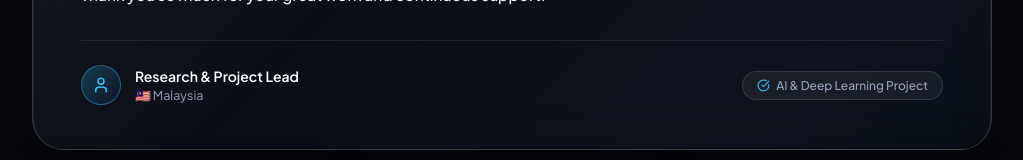
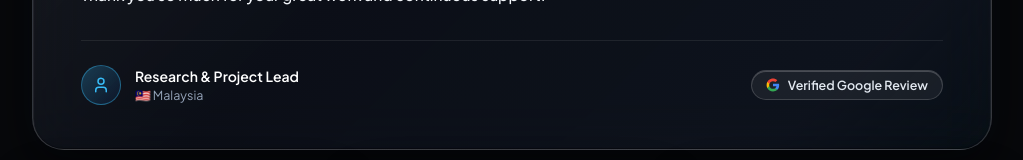
Before and after one commit to tahirazeem145/project-X, a React (Vite) app: page / in a window 1280 px wide. Shown: the part 5719-5879 px from the top of the page, without its empty margins (128-1151 px from the left). Built offline with nearby package versions, Linux system fonts and the light colour scheme.

Commit message:
feat: add TestimonialsSection component with featured card and mini-testimonial grid layouts

```diff
--- a/src/components/TestimonialsSection.css
+++ b/src/components/TestimonialsSection.css
@@ -234,6 +234,16 @@
   border-radius: 9999px;
 }
 
+.testimonial-project-pill.google-verified-pill {
+  gap: 8px;
+  background: rgba(255, 255, 255, 0.06);
+  border: 1px solid rgba(255, 255, 255, 0.16);
+  color: #e2e8f0;
+  font-size: 12.5px;
+  font-weight: 600;
+  box-shadow: inset 0 1px 0 rgba(255, 255, 255, 0.2);
+}
+
 .project-check-icon {
   color: #38bdf8;
 }
--- a/src/components/TestimonialsSection.jsx
+++ b/src/components/TestimonialsSection.jsx
@@ -114,9 +114,26 @@
                 </div>
               </div>
 
-              <div className="testimonial-project-pill">
-                <CheckCircle size={13} className="project-check-icon" />
-                <span>AI & Deep Learning Project</span>
+              <div className="testimonial-project-pill google-verified-pill">
+                <svg width="14" height="14" viewBox="0 0 24 24">
+                  <path
+                    fill="#4285F4"
+                    d="M22.56 12.25c0-.78-.07-1.53-.2-2.25H12v4.26h5.92c-.26 1.37-1.04 2.53-2.21 3.31v2.77h3.57c2.08-1.92 3.28-4.74 3.28-8.09z"
+                  />
+                  <path
+                    fill="#34A853"
+                    d="M12 23c2.97 0 5.46-.98 7.28-2.66l-3.57-2.77c-.98.66-2.23 1.06-3.71 1.06-2.86 0-5.29-1.93-6.16-4.53H2.18v2.84C3.99 20.53 7.7 23 12 23z"
+                  />
+                  <path
+                    fill="#FBBC05"
+                    d="M5.84 14.09c-.22-.66-.35-1.36-.35-2.09s.13-1.43.35-2.09V7.06H2.18C1.43 8.55 1 10.22 1 12s.43 3.45 1.18 4.94l2.85-2.22.81-.63z"
+                  />
+                  <path
+                    fill="#EA4335"
+                    d="M12 5.38c1.62 0 3.06.56 4.21 1.64l3.15-3.15C17.45 2.09 14.97 1 12 1 7.7 1 3.99 3.47 2.18 7.06l3.66 2.84c.87-2.6 3.3-4.52 6.16-4.52z"
+                  />
+                </svg>
+                <span>Verified Google Review</span>
               </div>
             </div>
           </div>
```
